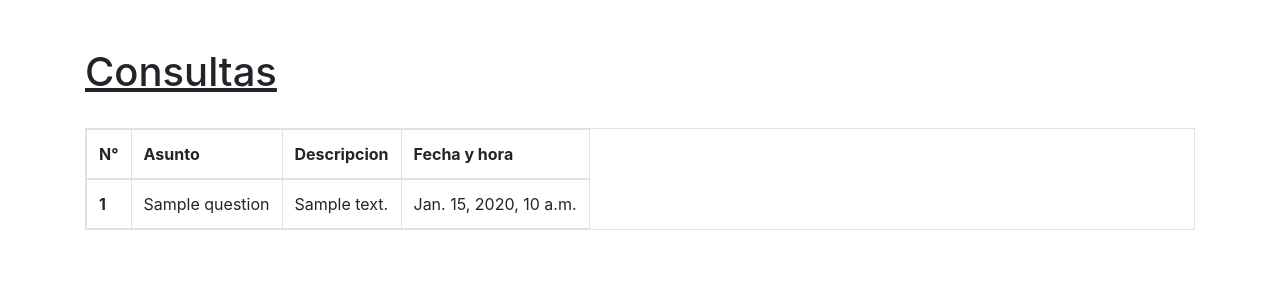
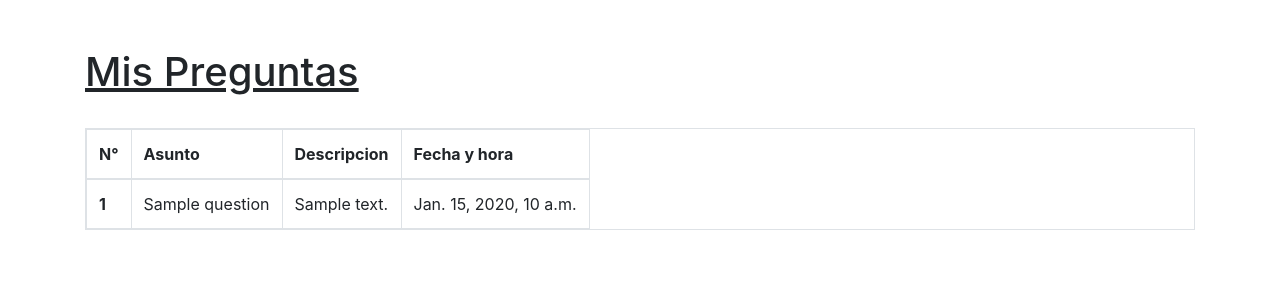
Before and after one commit to fcarabelli/helpdesk, a Django app: template templates/helpdeskapp/index.html in a window 1280 px wide. Shown: the part 96-396 px from the top of the page. Run offline with Django 3.2, Linux system fonts and the light colour scheme; the template is opened without the code that fills it: most values are stand-ins (such as "Sample title", 1, 10 or a date in 2020); some libraries are stand-ins or nearby versions.

Commit message:
changing index view

```diff
--- a/templates/helpdeskapp/index.html
+++ b/templates/helpdeskapp/index.html
@@ -1,7 +1,7 @@
 {% extends 'session/base.html' %}
 {% load bootstrap4 %}
 {% block content %}
-    <h1><ins>Consultas</ins></h1>
+    <h1><ins>Mis Preguntas</ins></h1>
         <br>
         <table class="table table-responsive table-bordered">
           <thead>
```
